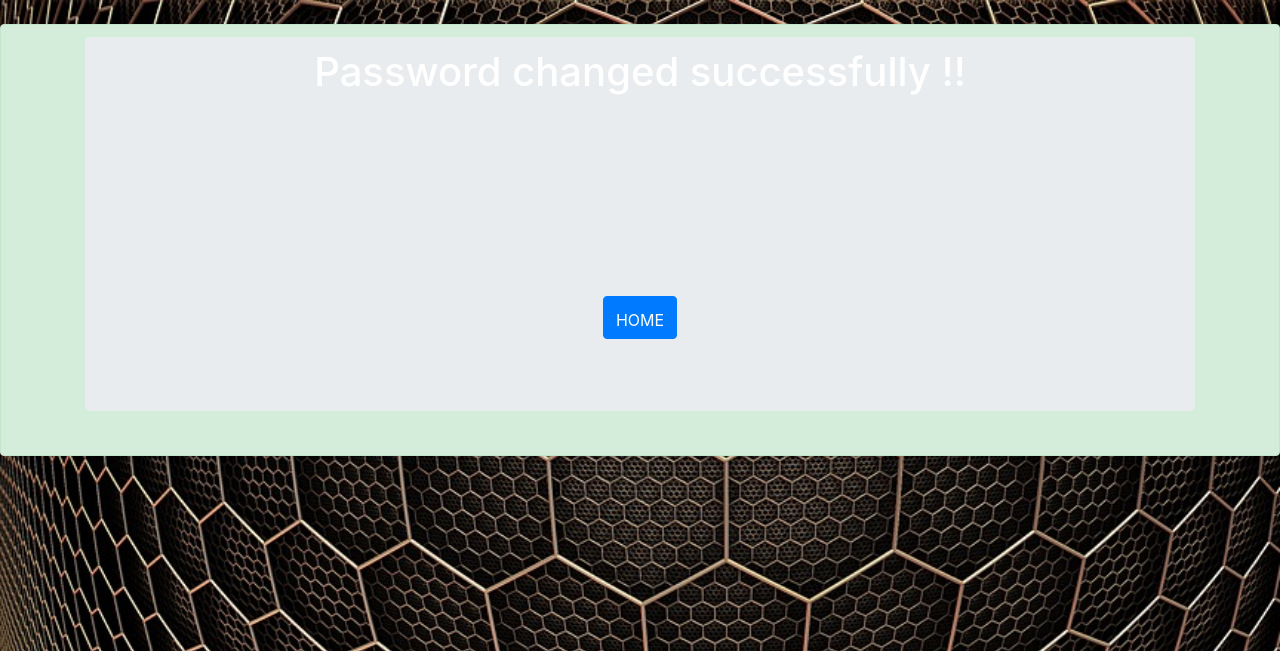
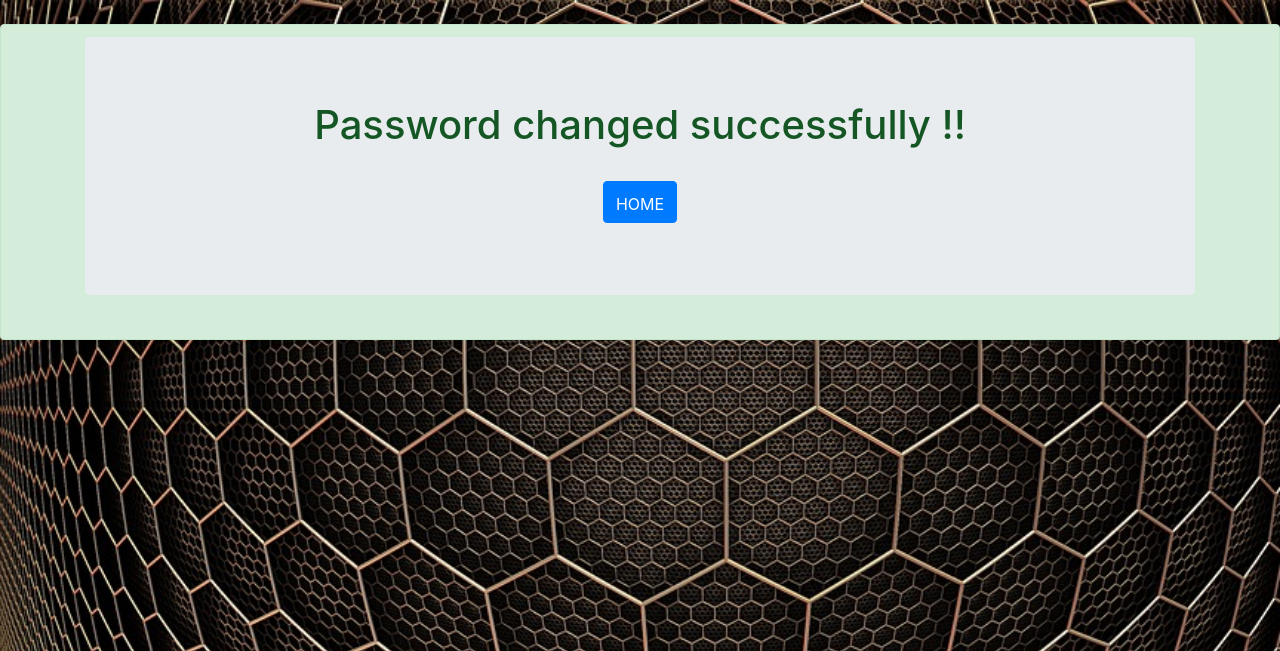
Before and after one commit to alwinarakkal/firstv1, a Django app: a page that uses templates/registration/password_change_done.html in a window 1280 px wide. Shown: the top 651 px of the page. Run offline with Django 3.2, Linux system fonts and the light colour scheme; a user stored in the database is signed in; some libraries are stand-ins or nearby versions.

Commit message:
edited template1

```diff
--- a/templates/registration/password_change_done.html
+++ b/templates/registration/password_change_done.html
@@ -3,9 +3,9 @@
 <br />
 <div class="alert alert-success" role="alert">
 	<div class="container">
-  <div class="jumbotron pl">
+  <div class="jumbotron ">
     <h1><center>Password changed successfully !!</center></h1><br>
-    <br><br><br><br><br><br><br>
+
     <h3><center><a class="btn btn-primary  pl " href="/index">HOME</a></center></h3>
 </div>
 </div>
```
Also changed, not shown: db.sqlite3.
